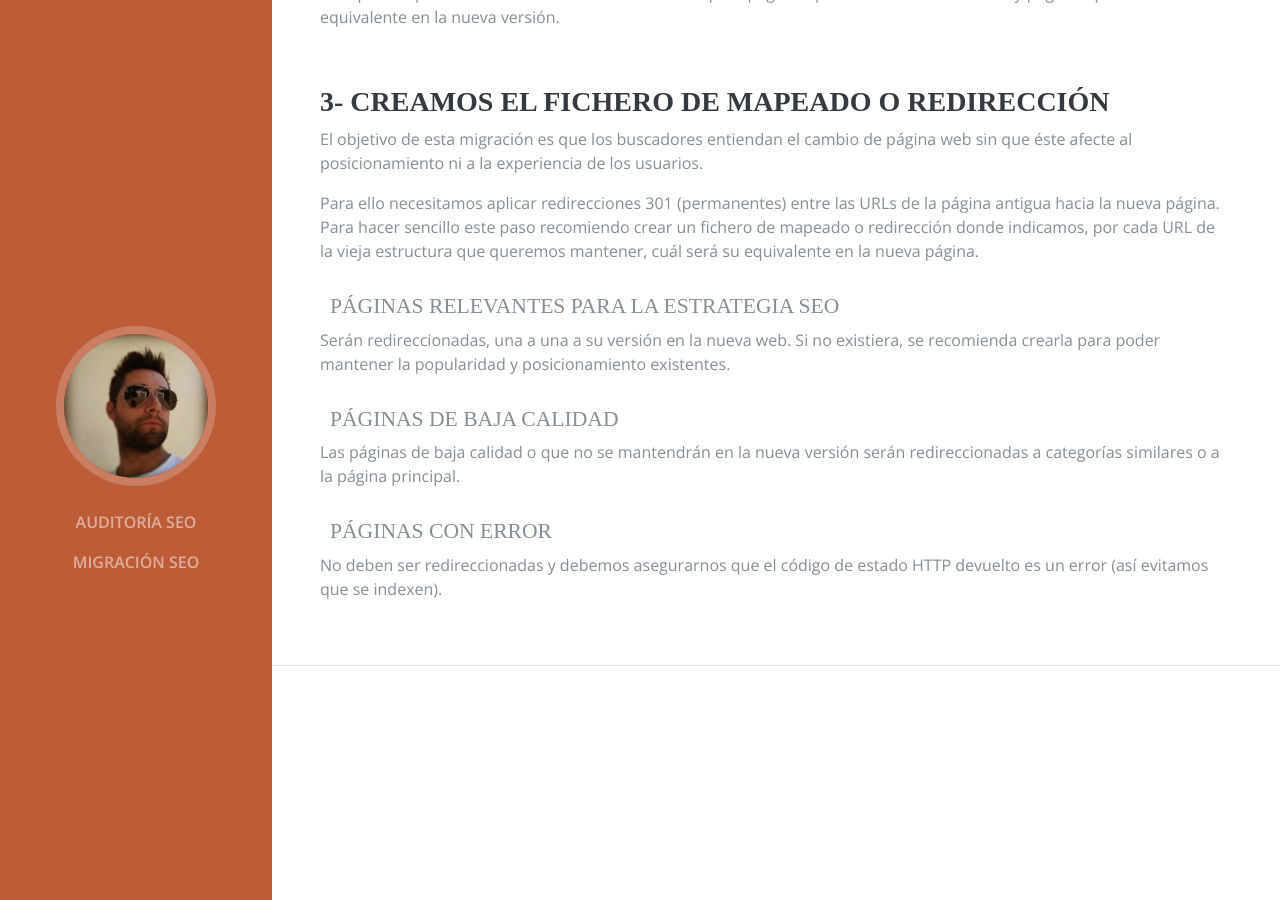
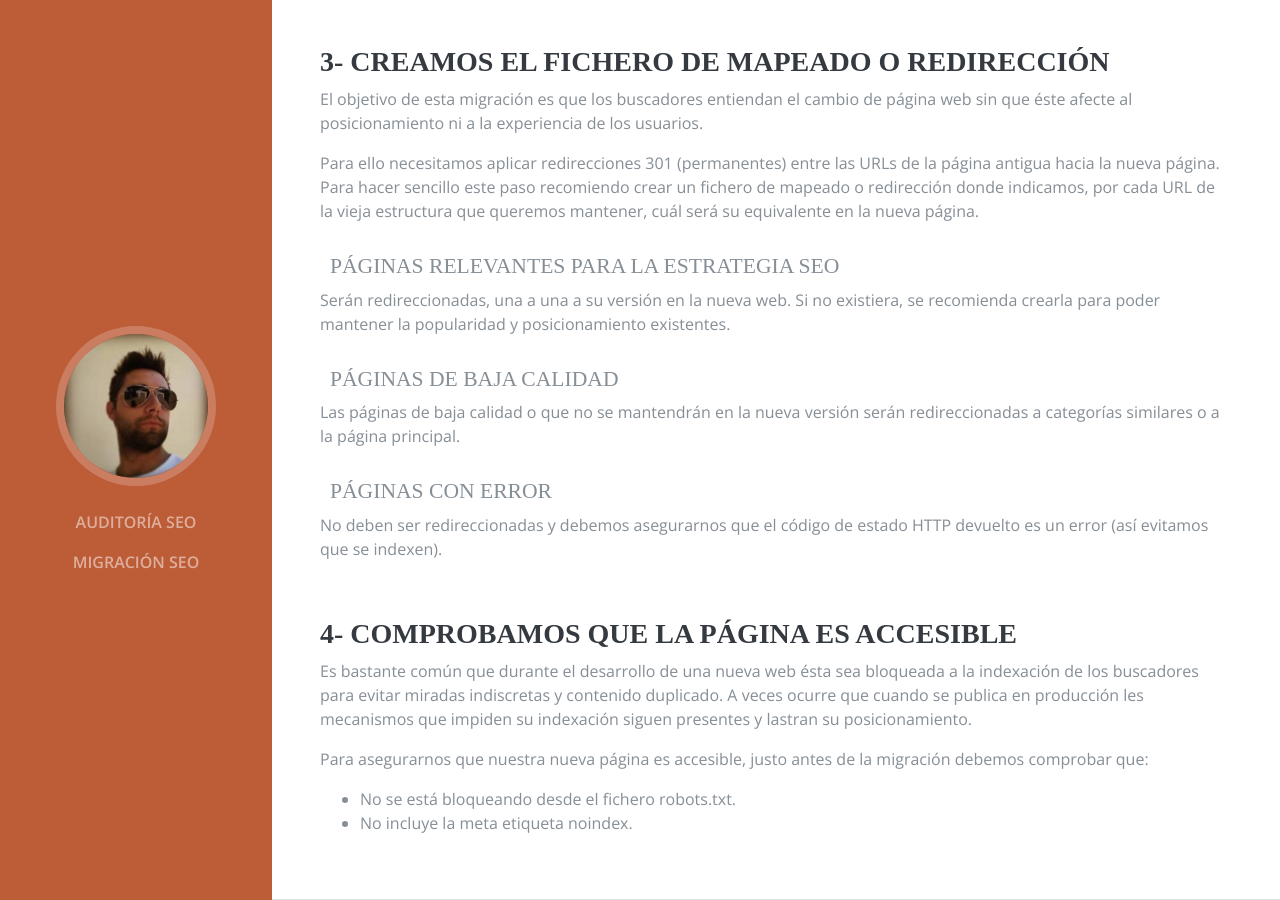
Before and after one commit to Emirodgar/w-chuleta-seo, a Jekyll site: the page built from migracion-seo.md, in a window 1280 px wide and 900 px high, scrolled down 768 px. Built offline with Jekyll 4.4.1, drawn with Linux system fonts in a browser that asks for light colours; some web fonts are replaced; our own code applies the rules of GitHub Pages for plain Markdown files; some of the changed text lies outside the part shown.

Commit message:
Update migracion-seo.md

```diff
--- a/migracion-seo.md
+++ b/migracion-seo.md
@@ -18,7 +17,7 @@
 
 ## 2- Cualificamos y clasificamos las páginas existentes
 
-En este paso clasificaremos y organizaremos todas las páginas que hemos identificado según los criterios de **posicionamiento**, **tráfico y **conversión**. Nuestro objetivo será disponer de dos bloques principales: páginas que queremos conservar y las que no.
+En este paso clasificaremos y organizaremos todas las páginas que hemos identificado según los criterios de **posicionamiento**, **tráfico** y **conversión**. Nuestro objetivo será disponer de dos bloques principales: páginas que queremos conservar y las que no.
 
 ### Página relevantes
 
@@ -45,3 +44,12 @@
 ### Páginas con error
 
 No deben ser redireccionadas y debemos asegurarnos que el código de estado HTTP devuelto es un error (así evitamos que se indexen).
+
+## 4- Comprobamos que la página es accesible
+
+Es bastante común que durante el desarrollo de una nueva web ésta sea bloqueada a la indexación de los buscadores para evitar miradas indiscretas y contenido duplicado. A veces ocurre que cuando se publica en producción les mecanismos que impiden su indexación siguen presentes y lastran su posicionamiento.
+
+Para asegurarnos que nuestra nueva página es accesible, justo antes de la migración debemos comprobar que:
+
+- No se está bloqueando desde el fichero robots.txt.
+- No incluye la meta etiqueta noindex.
```
Also changed, not shown: other parts of migracion-seo.md (+0 -1 lines).
